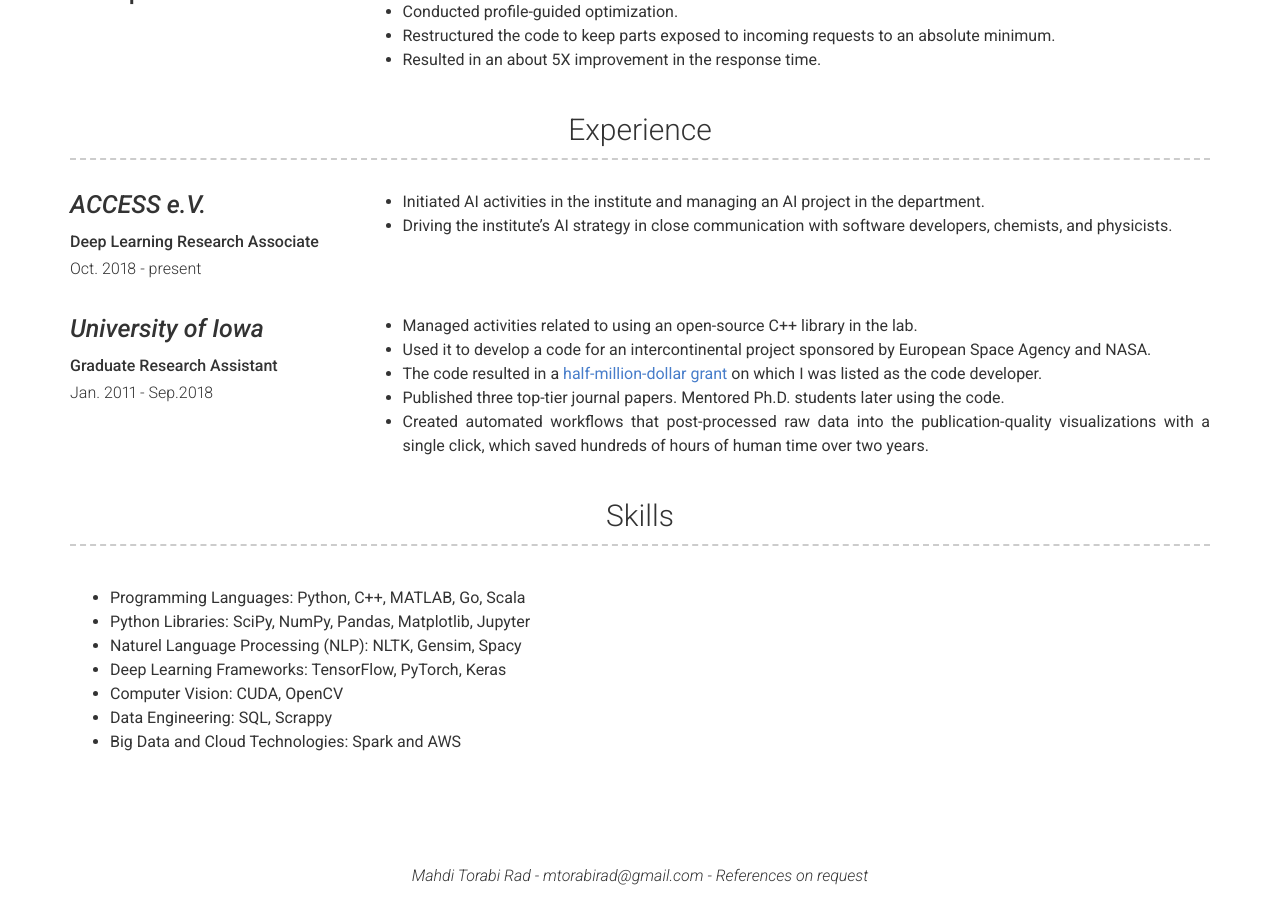
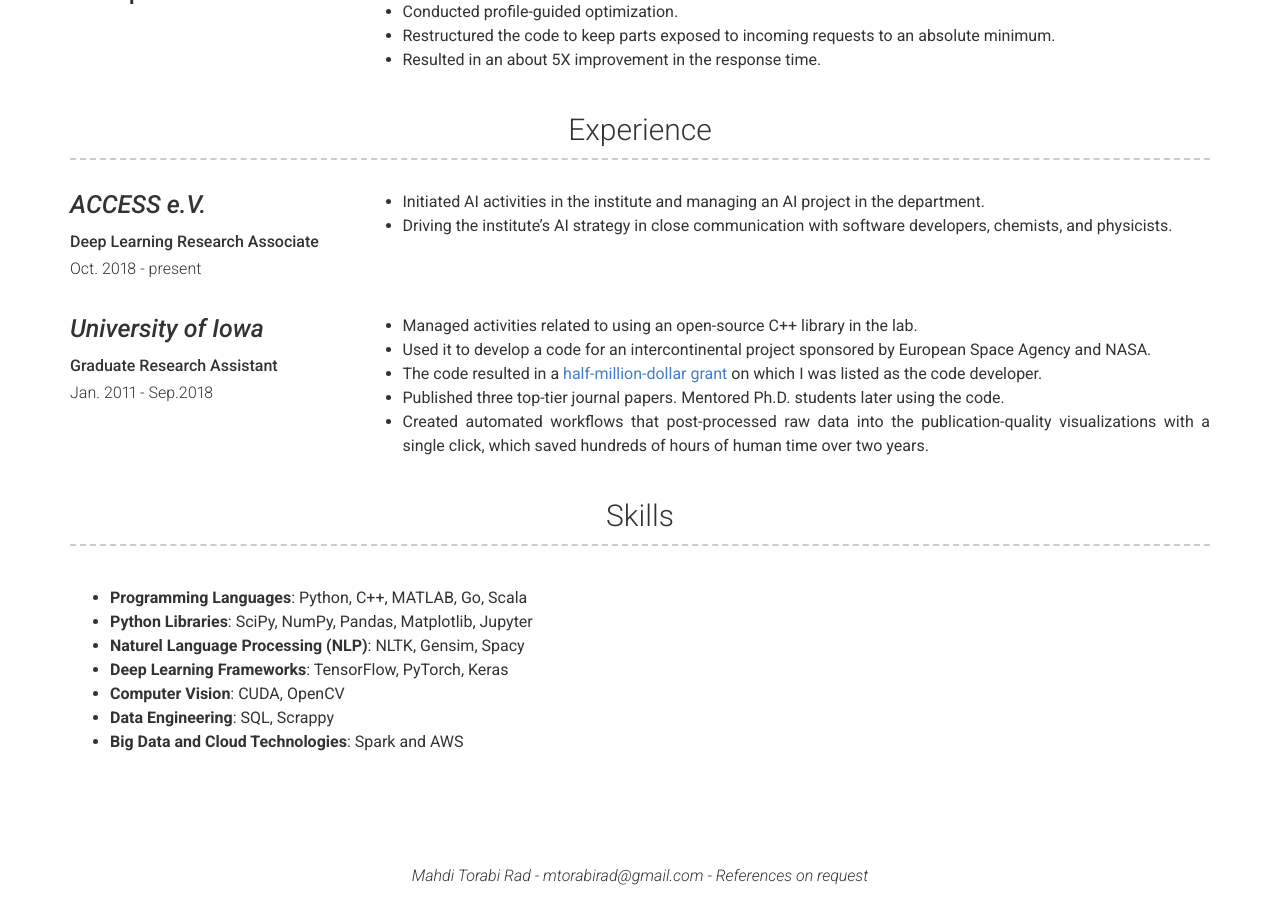
Before and after one commit to mtorabirad/mtorabirad.github.io, a Jekyll site: the page built from index.md, in a window 1280 px wide and 900 px high, scrolled down 1577 px. Built offline with Jekyll 4.4.1, drawn with Linux system fonts in a browser that asks for light colours.

```diff
--- a/_config.yml
+++ b/_config.yml
@@ -25,13 +25,13 @@ about_content: | # this will include new lines to allow paragraphs
 # More Section
 more_title: Skills
 more_content: |
-  - Programming Languages: Python, C++, MATLAB, Go, Scala
-  -	Python Libraries: SciPy, NumPy, Pandas, Matplotlib, Jupyter
-  -	Naturel Language Processing (NLP): NLTK, Gensim, Spacy
-  -	Deep Learning Frameworks: TensorFlow, PyTorch, Keras
-  -	Computer Vision: CUDA, OpenCV
-  -	Data Engineering: SQL, Scrappy
-  -	Big Data and Cloud Technologies: Spark and AWS
+  - **Programming Languages**: Python, C++, MATLAB, Go, Scala
+  -	**Python Libraries**: SciPy, NumPy, Pandas, Matplotlib, Jupyter
+  -	**Naturel Language Processing (NLP)**: NLTK, Gensim, Spacy
+  -	**Deep Learning Frameworks**: TensorFlow, PyTorch, Keras
+  -	**Computer Vision**: CUDA, OpenCV
+  -	**Data Engineering**: SQL, Scrappy
+  -	**Big Data and Cloud Technologies**: Spark and AWS
 
 
 # Footer
```
